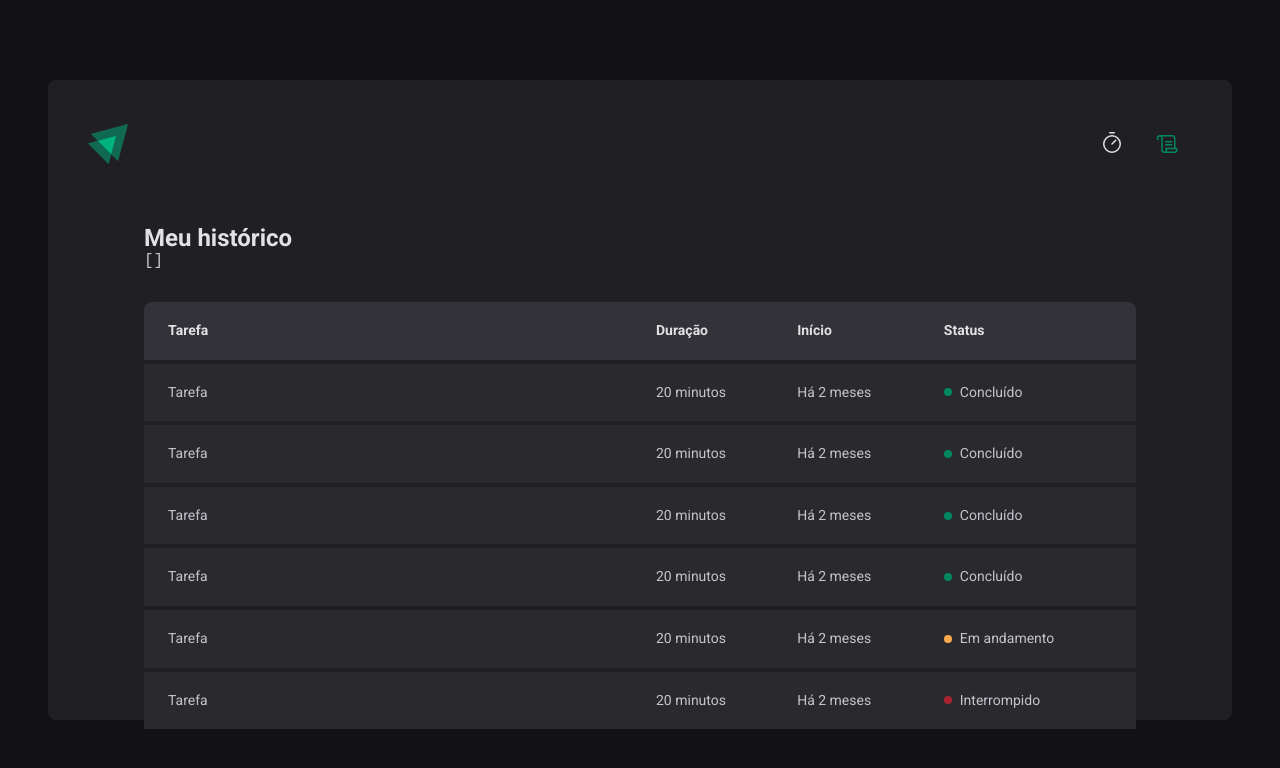
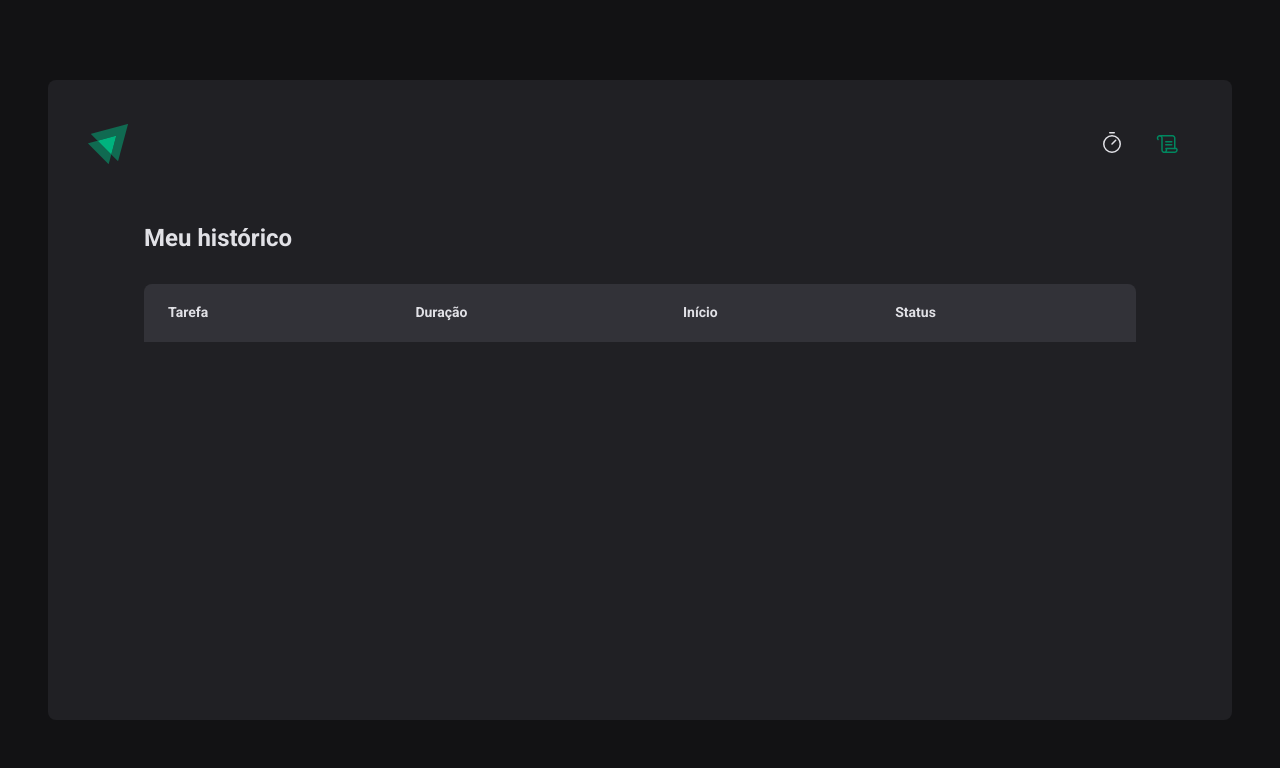
Before and after one commit to Lucasplpx/ignite-timer, a React (Vite) app: page /history in a window 1280 px wide. Shown: the top 768 px of the page. Built offline with nearby package versions, Linux system fonts and the light colour scheme.

Commit message:
formatacao data

```diff
--- a/src/pages/History/index.tsx
+++ b/src/pages/History/index.tsx
@@ -1,4 +1,6 @@
 import { useContext } from 'react';
+import { formatDistanceToNow } from 'date-fns';
+import ptBR from 'date-fns/locale/pt-BR';
 import { CyclesContext } from '../../contexts/CyclesContext';
 import { HistoryContainer, HistoryList, Status } from './styles';
 
@@ -8,8 +10,6 @@
   return (
     <HistoryContainer>
       <h1>Meu histórico</h1>
-
-      <pre>{JSON.stringify(cycles, null, 2)}</pre>
 
       <HistoryList>
         <table>
@@ -23,54 +23,29 @@
           </thead>
 
           <tbody>
-            <tr>
-              <td>Tarefa</td>
-              <td>20 minutos</td>
-              <td>Há 2 meses</td>
-              <td>
-                <Status statusColor='green'>Concluído</Status>
-              </td>
-            </tr>
-            <tr>
-              <td>Tarefa</td>
-              <td>20 minutos</td>
-              <td>Há 2 meses</td>
-              <td>
-                <Status statusColor='green'>Concluído</Status>
-              </td>
-            </tr>
-            <tr>
-              <td>Tarefa</td>
-              <td>20 minutos</td>
-              <td>Há 2 meses</td>
-              <td>
-                <Status statusColor='green'>Concluído</Status>
-              </td>
-            </tr>
-            <tr>
-              <td>Tarefa</td>
-              <td>20 minutos</td>
-              <td>Há 2 meses</td>
-              <td>
-                <Status statusColor='green'>Concluído</Status>
-              </td>
-            </tr>
-            <tr>
-              <td>Tarefa</td>
-              <td>20 minutos</td>
-              <td>Há 2 meses</td>
-              <td>
-                <Status statusColor='yellow'>Em andamento</Status>
-              </td>
-            </tr>
-            <tr>
-              <td>Tarefa</td>
-              <td>20 minutos</td>
-              <td>Há 2 meses</td>
-              <td>
-                <Status statusColor='red'>Interrompido</Status>
-              </td>
-            </tr>
+            {cycles.map((cycle) => (
+              <tr key={cycle.id}>
+                <td>{cycle.task}</td>
+                <td>{cycle.minutesAmount} minutos</td>
+                <td>
+                  {formatDistanceToNow(cycle.startDate, {
+                    addSuffix: true,
+                    locale: ptBR,
+                  })}
+                </td>
+                <td>
+                  {cycle.finishedDate && (
+                    <Status statusColor='green'>Concluído</Status>
+                  )}
+                  {cycle.interruptedDate && (
+                    <Status statusColor='red'>Interrompido</Status>
+                  )}
+                  {!cycle.finishedDate && !cycle.interruptedDate && (
+                    <Status statusColor='yellow'>Em andamento</Status>
+                  )}
+                </td>
+              </tr>
+            ))}
           </tbody>
         </table>
       </HistoryList>
```
